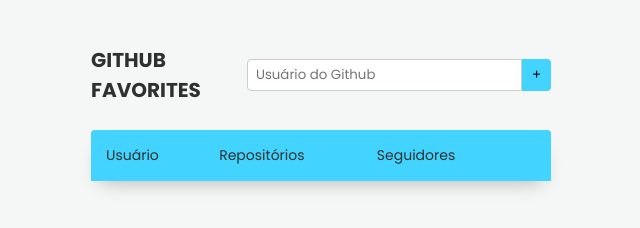
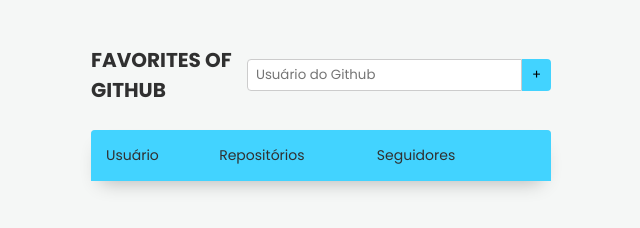
Before and after one commit to pedrocosta-7/github-favorites, a plain HTML site: page index.html in a window 1280 px wide. Shown: the whole page, without its empty margins (319-959 px from the left). Drawn offline with Linux system fonts and the light colour scheme.

Commit message:
new h1 index.html

```diff
--- a/index.html
+++ b/index.html
@@ -13,7 +13,7 @@
 <body>
     <div id="app">
         <header>
-            <h1>Github Favorites</h1>
+            <h1>Favorites of Github</h1>
             <div class="search">
 
             <label class="sr-only" for="input-search">Usuário do Github</label>
```
